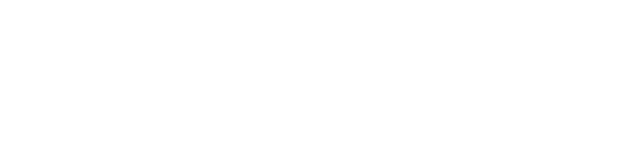
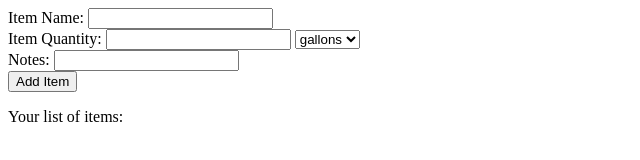
Before and after one commit to dmegahan/StockUp, a website: page src/components/body.html in a window 1280 px wide. Shown: the whole page, without its empty margins (0-640 px from the left). Drawn offline with Linux system fonts and the light colour scheme.

Commit message:
Adding basic classes for items. Fleshing out the body to match what we had before in a pure JS (no node) implementation.

```diff
--- a/src/components/body.html
+++ b/src/components/body.html
@@ -1,5 +1,26 @@
 <body>
+        <div id="divAddItem">
+                <div id="AddItemInputs">
+                        Item Name: <input type="text" name="itemName" id="itemName" class="requiredInput" value="">
+                        <br>
+                        Item Quantity: <input type="text" name="itemQuantity"
+                                        id="itemQuantity" class="requiredInput" value="">
+                        <select id="itemUnits">
+                                <option value="gallons">gallons</option>
+                                <option value="units">units</option>
+                        </select>
+                        <br>
+                        Notes: <input type="text" name="itemNotes" id="itemNotes" value=""><br>
+                </div>
+                <button id=btnAddItem>Add Item</button><br>
+        </div>
 
+        <div id="Items">
+                <p>Your list of items:</p>
+                <ul id="ItemsList">
+
+                </ul>
+        </div>
 </body>
 
 <!-- <script type="text/javascript" src="jquery-3.3.1.js"></script> -->
```
Also changed, not shown: src/js/Item.js (added, +14 -0 lines), src/js/ItemsList.js (added, +12 -0 lines), src/js/Quantity.js (added, +11 -0 lines).
